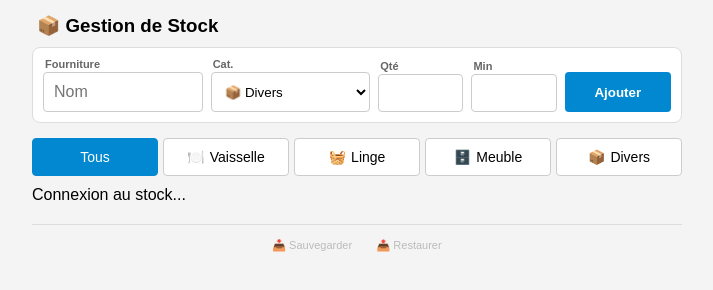
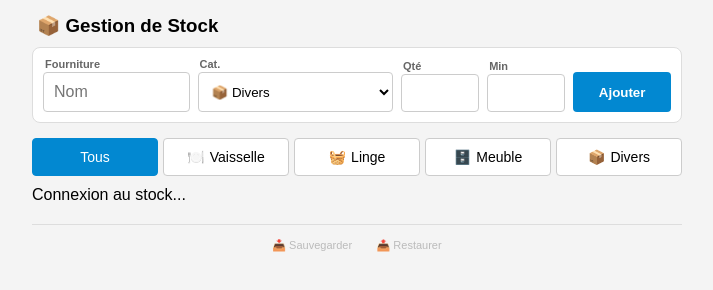
Before and after one commit to Ratinois/stockepi, a plain HTML site: page index.html in a window 1280 px wide. Shown: the whole page, without its empty margins (283-996 px from the left). Drawn offline with Linux system fonts and the light colour scheme; no server answers.

Commit message:
Add files via upload

```diff
--- a/index.html
+++ b/index.html
@@ -19,7 +19,7 @@
 
         /* Répartition des largeurs */
         .cg-nom { flex: 1.5; } /* Le nom est le plus large */
-        .cg-cat { flex: 1.5; }
+        .cg-cat { flex: 2; }
         .cg-num { flex: 0.8; }
         .cg-btn { flex: 1; }
 
```
